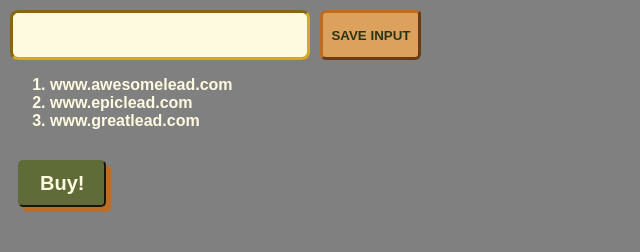
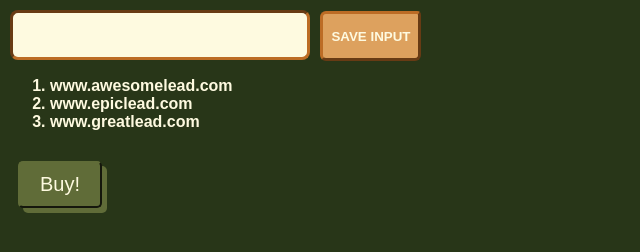
Before and after one commit to heuristic-machina/chrome_extension_lead_tracker, a website built with Vite: page index.html in a window 1280 px wide. Shown: the whole page, without its empty margins (0-640 px from the left). Built offline with nearby package versions, Linux system fonts and the light colour scheme.

Commit message:
palette styling

```diff
--- a/index.css
+++ b/index.css
@@ -1,5 +1,5 @@
 html {
-    background-color: grey;
+    background-color: #283618;
     color: #fefae0;
     font-weight: bold;
 }
@@ -8,6 +8,7 @@ body {
     margin: 0;
     padding: 10px;
     font-family: Arial, Helvetica, sans-serif;
+    font-weight: 500px;
 }
 
 #container {
@@ -18,22 +19,23 @@ body {
     background: #606c38;
     border-radius: 5px;
     border-color: #606c38;
-    box-shadow: 5px 5px #bc6c25;
+    box-shadow: 5px 5px #606c38;
     padding: 10px 20px;
     margin-left: 8px;
     font-size: 20px;
-    font-weight: bold;
+    font-weight: 500px;
     color: #fefae0;
 }
 
 #input-el {
-    color: 283618;
-    font-weight: 800px;
+    color: #283618;
+    font-weight: 900px;
+    font-size: large;
     background-color: fefae0;
     border-radius: 8px;
     width: 300px;
     height: 50px;
-    border-color: goldenrod;
+    border-color: #bc6c25;
     border-width: 3px;
     padding-left: 10px;
     padding-right: 10px;
@@ -47,9 +49,14 @@ body {
     padding: 2px 8px;
     background-color: dda15e;
     border-radius: 6px;
-    border-color:bc6c25;
+    border-color:#bc6c25;
     border-width: 3px;
     border-top-right-radius: 4px;
     font-weight:900;
-    color: 283618;
+    color: #fefae0;
 }
+p {
+    color: #dda15e;
+    margin-left: 10px;
+
+}
```
